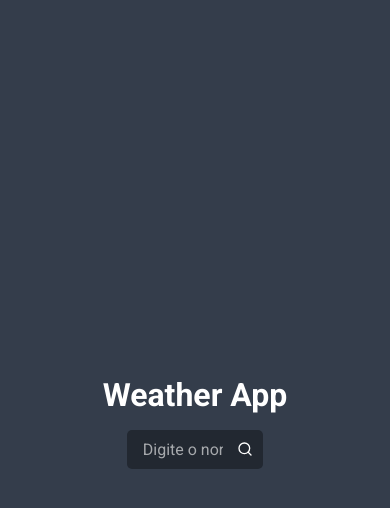
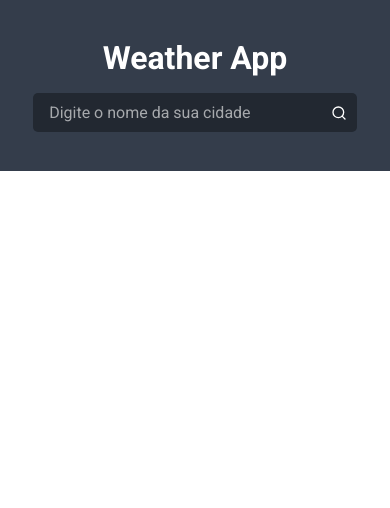
Before and after one commit to Matheus2004a/Weather-App, a React (Vite) app: page / in a window 390 px wide. Shown: the top 508 px of the page. Built offline with nearby package versions, Linux system fonts and the light colour scheme.

Commit message:
:iphone: Adiciona responsividade

```diff
--- a/src/App.css
+++ b/src/App.css
@@ -17,12 +17,37 @@
 
 .App {
   display: grid;
-  justify-items: center;
-  align-content: center;
-  height: 100vh;
+  place-items: center;
+  align-items: center;
   background: var(--bg-color);
+  padding: 5% 0;
 }
 
 header {
   color: var(--text-white);
 }
+
+@media (max-width: 880px) {
+  .App {
+    padding: 10% 0;
+  }
+
+  .form-weather input {
+    width: 83vw;
+  }
+
+  .card .section-details {
+    display: grid;
+    justify-content: center;
+    gap: 1rem;
+  }
+
+  .card article:last-child section {
+    display: grid;
+    grid-template-columns: repeat(3, 30%);
+  }
+
+  .card article:last-child figure {
+    justify-content: center;
+  }
+}
--- a/src/components/Forecast/Forecast.css
+++ b/src/components/Forecast/Forecast.css
@@ -1,7 +1,4 @@
 .card {
-    display: grid;
-    justify-content: center;
-    align-items: center;
     color: var(--text-white);
     background: var(--bg-color-card);
     margin-top: 1rem;
--- a/src/index.css
+++ /dev/null
@@ -1,70 +0,0 @@
-:root {
-  font-family: Inter, Avenir, Helvetica, Arial, sans-serif;
-  font-size: 16px;
-  line-height: 24px;
-  font-weight: 400;
-
-  color-scheme: light dark;
-  color: rgba(255, 255, 255, 0.87);
-  background-color: #242424;
-
-  font-synthesis: none;
-  text-rendering: optimizeLegibility;
-  -webkit-font-smoothing: antialiased;
-  -moz-osx-font-smoothing: grayscale;
-  -webkit-text-size-adjust: 100%;
-}
-
-a {
-  font-weight: 500;
-  color: #646cff;
-  text-decoration: inherit;
-}
-a:hover {
-  color: #535bf2;
-}
-
-body {
-  margin: 0;
-  display: flex;
-  place-items: center;
-  min-width: 320px;
-  min-height: 100vh;
-}
-
-h1 {
-  font-size: 3.2em;
-  line-height: 1.1;
-}
-
-button {
-  border-radius: 8px;
-  border: 1px solid transparent;
-  padding: 0.6em 1.2em;
-  font-size: 1em;
-  font-weight: 500;
-  font-family: inherit;
-  background-color: #1a1a1a;
-  cursor: pointer;
-  transition: border-color 0.25s;
-}
-button:hover {
-  border-color: #646cff;
-}
-button:focus,
-button:focus-visible {
-  outline: 4px auto -webkit-focus-ring-color;
-}
-
-@media (prefers-color-scheme: light) {
-  :root {
-    color: #213547;
-    background-color: #ffffff;
-  }
-  a:hover {
-    color: #747bff;
-  }
-  button {
-    background-color: #f9f9f9;
-  }
-}
```
